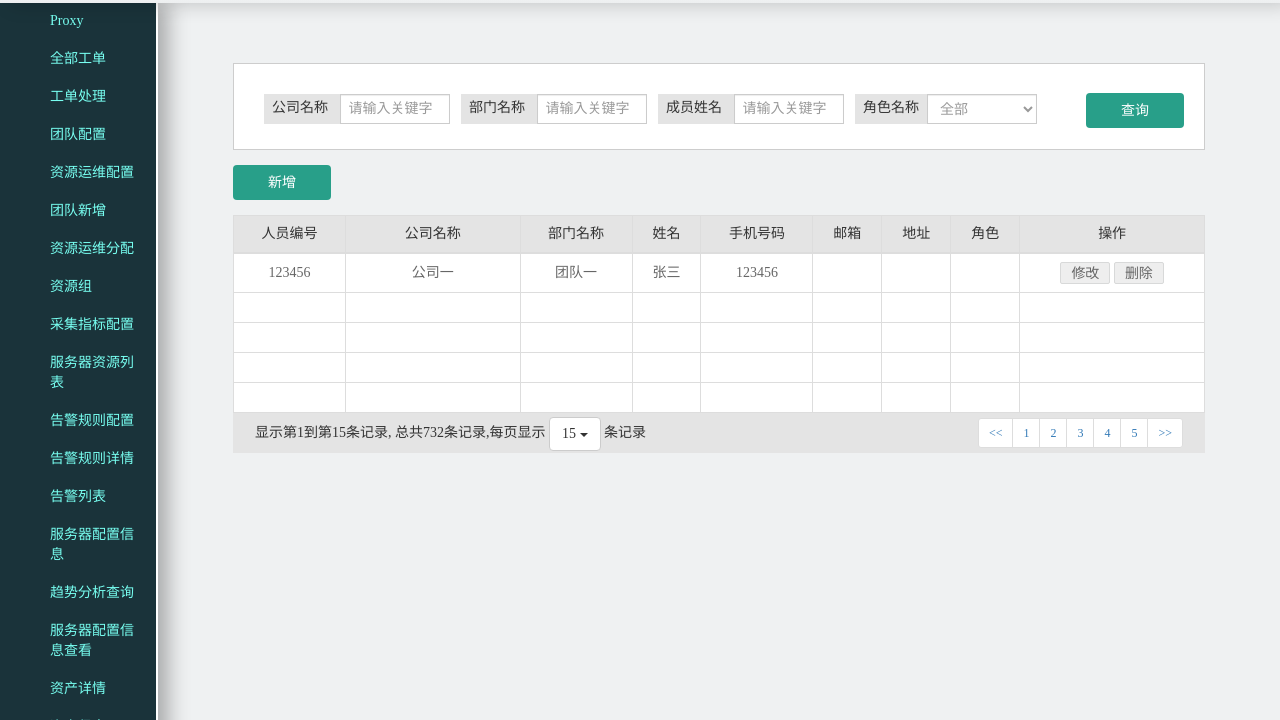
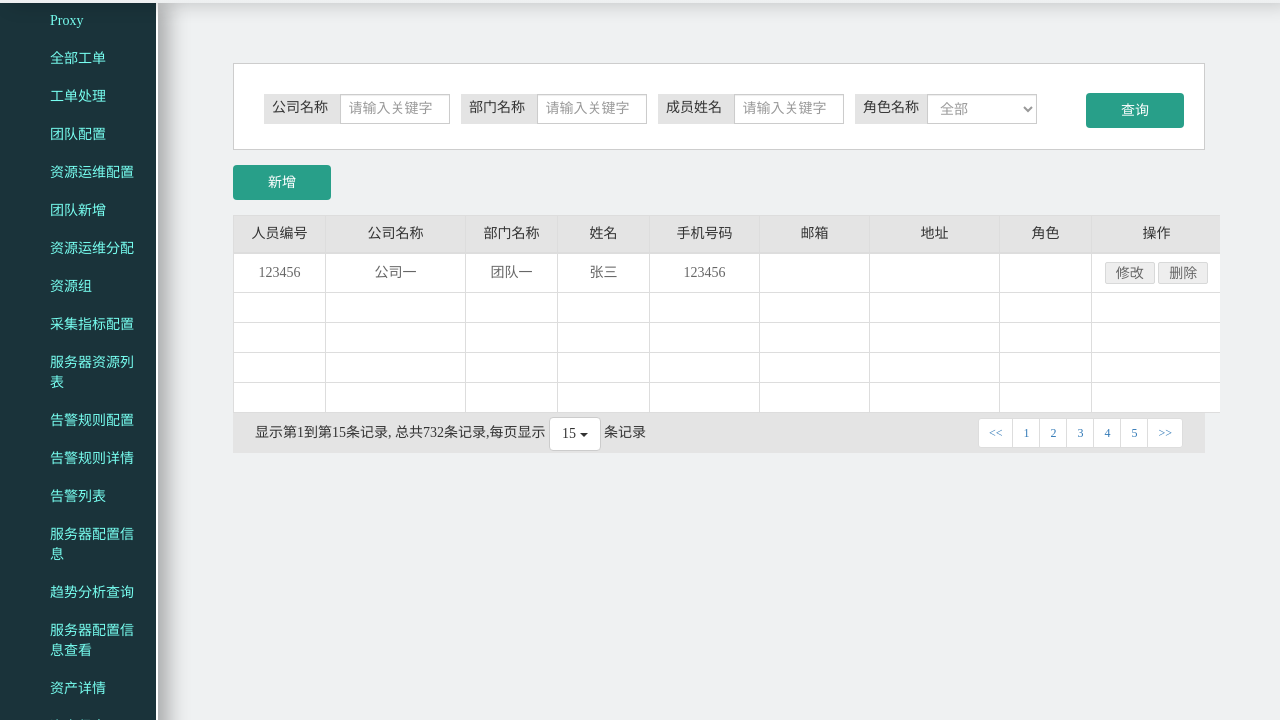
Before and after one commit to yedi1/bootstrap-CMS, a website: page rygl.html in a window 1280 px wide. Shown: the part 80-800 px from the top of the page. Drawn offline with Linux system fonts and the light colour scheme.

Commit message:
fix             dateFormat: "yyyy-mm-dd",

```diff
--- a/js/datepicker.js
+++ b/js/datepicker.js
@@ -1490,7 +1490,7 @@
             monthsShort: ["1月", "2月", "3月", "4月", "5月", "6月", "7月", "8月", "9月", "10月", "11月", "12月"],
             today: "今日",
             clear: "清除",
-            dateFormat: "yyyy.mm.dd",
+            dateFormat: "yyyy-mm-dd",
             timeFormat: "hh:ii",
             firstDay: 1
         }
--- a/rygl.html
+++ b/rygl.html
@@ -61,15 +61,15 @@
                 <table class="table table-bordered table-hover">
                     <thead>
                     <tr>
-                        <th>人员编号</th>
-                        <th style="width: 18%;">公司名称</th>
-                        <th>部门名称</th>
-                        <th>姓名</th>
-                        <th>手机号码</th>
-                        <th>邮箱</th>
-                        <th>地址</th>
-                        <th>角色</th>
-                        <th>操作</th>
+                        <th style="min-width:92px">人员编号</th>
+                        <th style="min-width:140px">公司名称</th>
+                        <th style="min-width:92px">部门名称</th>
+                        <th style="min-width:92px">姓名</th>
+                        <th style="min-width:110px">手机号码</th>
+                        <th style="min-width:110px">邮箱</th>
+                        <th style="min-width:130px">地址</th>
+                        <th style="min-width:92px">角色</th>
+                        <th style="min-width:130px">操作</th>
                     </tr>
                     </thead>
                     <tbody>
```
Also changed, not shown: tjbb.html (+2 -2 lines).
